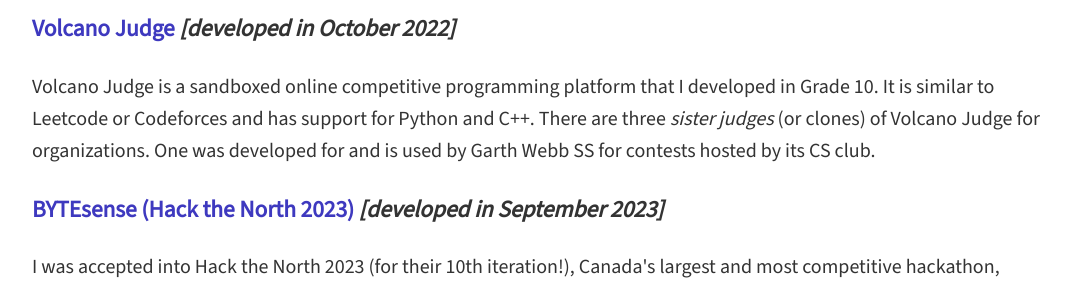
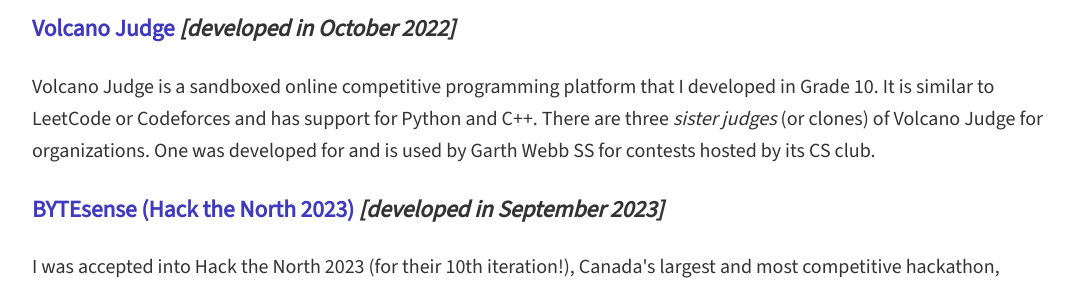
Before and after one commit to savirsingh/savirsingh.github.io, a Jekyll site: the page built from projects.html, in a window 1280 px wide. Shown: the part 741-1029 px from the top of the page, without its empty margins (96-1178 px from the left). Built offline with Jekyll 4.4.1, drawn with Linux system fonts in a browser that asks for light colours.

```diff
--- a/projects.html
+++ b/projects.html
@@ -12,7 +12,7 @@ permalink: /projects/
             <h3><a href="https://mathcontestrepository.pythonanywhere.com">The Math Contest Repository</a> <i>[developed in October 2023]</i></h3>
             <p>The MCR is a collection of over 1,400 contest-style math problems. The platform is used by over 500 registered students and has hosted 15+ contests so far. Over 5,000 solutions have been submitted to and graded by the judging system. I developed the MCR because as someone who prepares for math contests, I've always wanted an app that can check my answers automatically for me, instead of having to visit a new page and switch tabs constantly. The MCR is also great because it can host mock live contests developed by the community, for the community!</p>
             <h3><a href="https://volcanojudge.pythonanywhere.com">Volcano Judge</a> <i>[developed in October 2022]</i></h3>
-            <p>Volcano Judge is a sandboxed online competitive programming platform that I developed in Grade 10. It is similar to Leetcode or Codeforces and has support for Python and C++. There are three <i>sister judges</i> (or clones) of Volcano Judge for organizations. One was developed for and is used by Garth Webb SS for contests hosted by its CS club.</p>
+            <p>Volcano Judge is a sandboxed online competitive programming platform that I developed in Grade 10. It is similar to LeetCode or Codeforces and has support for Python and C++. There are three <i>sister judges</i> (or clones) of Volcano Judge for organizations. One was developed for and is used by Garth Webb SS for contests hosted by its CS club.</p>
             <h3><a href="https://github.com/savirsingh/bytesense-htn-project">BYTEsense (Hack the North 2023)</a> <i>[developed in September 2023]</i></h3>
             <p>I was accepted into Hack the North 2023 (for their 10th iteration!), Canada's largest and most competitive hackathon, hosted at the University of Waterloo. BYTEsense was a project developed by me along with three other high school teammates during that weekend. BYTEsense is an AI tool that can accurately estimate how you will feel after consuming a meal, based on how you felt after consuming other meals with similar ingredients. We used OpenAI and Cohere APIs and I fully developed the web app and database.</p>
             <h3><a href="https://thatformworks.pythonanywhere.com">Thatformworks</a> <i>[developed in May 2022]</i></h3>
```
